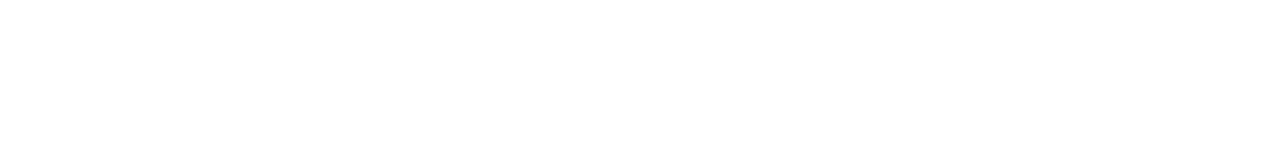
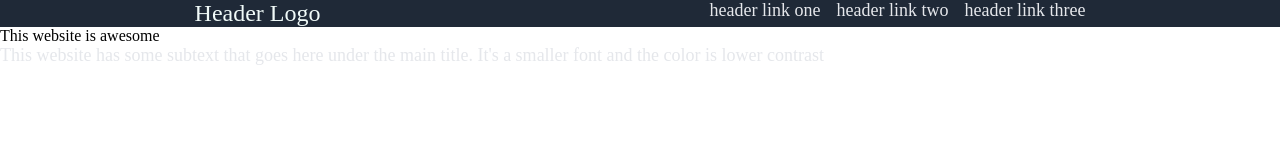
Before and after one commit to eliteUser7/flexbox-project-landing-page, a plain HTML site: page index.html in a window 1280 px wide. Drawn offline with Linux system fonts and the light colour scheme.

Commit message:
i made the top most header, now working on completing the hero

```diff
--- a/index.html
+++ b/index.html
@@ -8,7 +8,22 @@
 </head>
 <body>
     <div class="header">
+        <div class="header-logo"> Header Logo</div>
+        <div class="right-links">
+            <div class="text">header link one</div>
+            <div class="text">header link two</div>
+            <div class="text">header link three</div>
+        </div>
+    </div>
 
+    <div class="part1">
+        <div class="left">
+            <div class="hero-main">
+                This website is awesome
+            </div>
+            <div class="text"> This website has some subtext that goes here under the main title. It's a smaller font and the color is lower contrast</div>
+
+        </div>
     </div>
 </body>
 </html>
--- a/style.css
+++ b/style.css
@@ -0,0 +1,26 @@
+body{
+    display: flex;
+    flex-direction: column;
+    margin:0;
+    padding: 0;
+}
+
+.header,.right-links{
+    display: flex;
+    justify-content: space-around;
+    background-color:#1F2937;
+}
+.right-links{
+    gap: 16px;
+}
+.header{
+    flex: 1;
+}
+.header-logo{
+    font-size: 24px;
+    color: #F0FAF8;
+}
+.text{
+    font-size: 18px;
+    color: #E5E7EB;
+}
```
